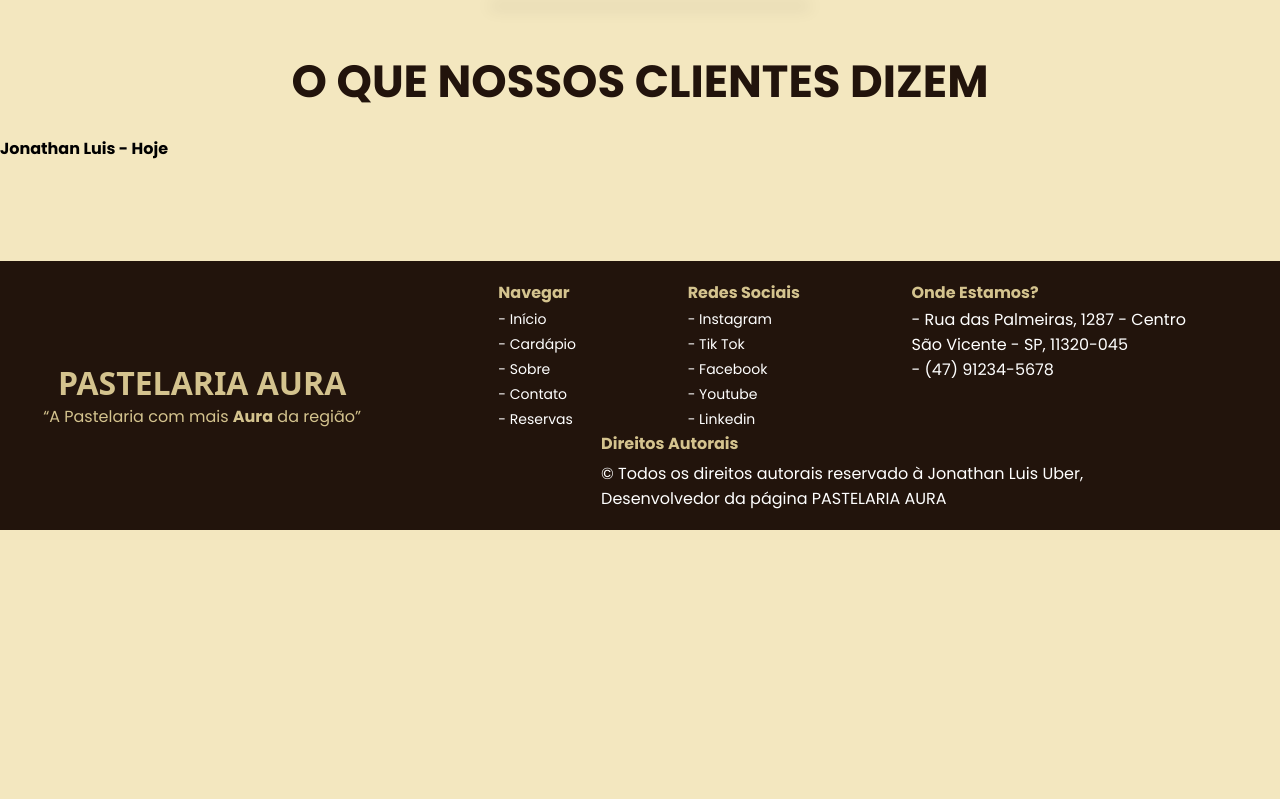
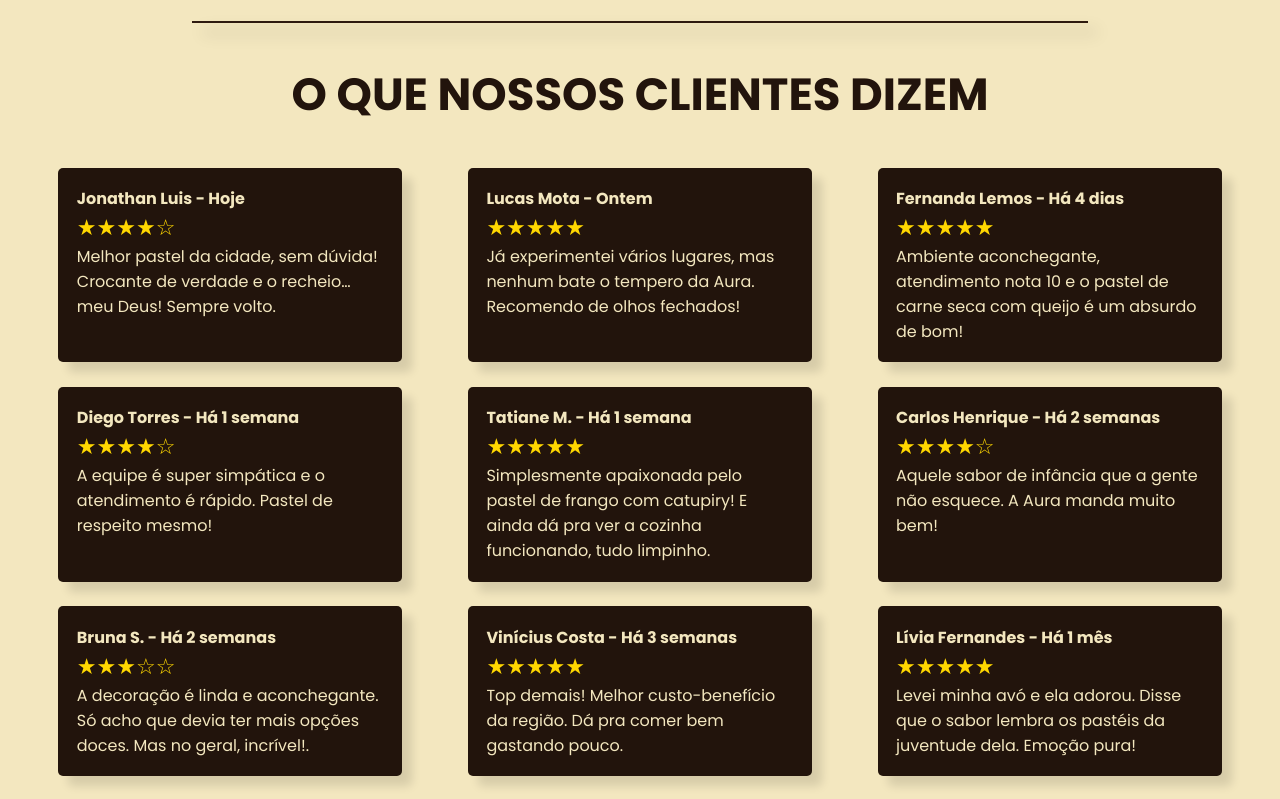
Before and after one commit to jonathan7gb/Restaurante-Aura, a plain HTML site: page Sobre/index.html in a window 1280 px wide. Shown: the part 2041-2840 px from the top of the page. Before the commit the page ends 2571 px from the top, so only its background shows below. Drawn offline with nearby package versions, Linux system fonts and the light colour scheme; a web font is replaced by a local one.

Commit message:
style: faz algumas estilizações na aba sobre

```diff
--- a/Sobre/index.html
+++ b/Sobre/index.html
@@ -91,16 +91,65 @@
             </div>
         </div>
 
-        <div class="linhaMenor">
+        <div class="linhaMaior">
             <div class="linha"></div>
         </div>
 
         <div class="avaliacaoClientes" data-aos="fade-up">
             <h1>O QUE NOSSOS CLIENTES DIZEM</h1>
-            <div class="containerComentarios">
+            <div class="containerComentarios" data-aos="fade-up">
                 <div class="comentario">
                     <h4>Jonathan Luis - Hoje</h4>
-                    <p></p>
+                    <div class="estrela">★★★★☆</div>
+                    <p>Melhor pastel da cidade, sem dúvida! Crocante de verdade e o recheio… meu Deus! Sempre volto.</p>
+                </div>
+
+                <div class="comentario">
+                    <h4>Lucas Mota - Ontem</h4>
+                    <div class="estrela">★★★★★</div>
+                    <p>Já experimentei vários lugares, mas nenhum bate o tempero da Aura. Recomendo de olhos fechados!</p>
+                </div>
+
+                <div class="comentario">
+                    <h4>Fernanda Lemos - Há 4 dias</h4>
+                    <div class="estrela">★★★★★</div>
+                    <p>Ambiente aconchegante, atendimento nota 10 e o pastel de carne seca com queijo é um absurdo de bom!</p>
+                </div>
+
+                <div class="comentario" data-aos="fade-up">
+                    <h4>Diego Torres - Há 1 semana</h4>
+                    <div class="estrela">★★★★☆</div>
+                    <p>A equipe é super simpática e o atendimento é rápido. Pastel de respeito mesmo!</p>
+                </div>
+
+                <div class="comentario" data-aos="fade-up">
+                    <h4>Tatiane M. - Há 1 semana</h4>
+                    <div class="estrela">★★★★★</div>
+                    <p>Simplesmente apaixonada pelo pastel de frango com catupiry! E ainda dá pra ver a cozinha funcionando, tudo limpinho.</p>
+                </div>
+
+                <div class="comentario" data-aos="fade-up">
+                    <h4>Carlos Henrique - Há 2 semanas</h4>
+                    <div class="estrela">★★★★☆</div>
+                    <p>Aquele sabor de infância que a gente não esquece. A Aura manda muito bem!</p>
+                </div>
+
+                <div class="comentario" data-aos="fade-up">
+                    <h4>Bruna S. - Há 2 semanas</h4>
+                    <div class="estrela">★★★☆☆</div>
+                    <p>A decoração é linda e aconchegante. Só acho que devia ter mais opções doces. Mas no geral, incrível!.</p>
+                </div>
+
+                <div class="comentario" data-aos="fade-up">
+                    <h4>Vinícius Costa - Há 3 semanas</h4>
+                    <div class="estrela">★★★★★</div>
+                    <p>Top demais! Melhor custo-benefício da região. Dá pra comer bem gastando pouco.</p>
+                </div>
+
+                <div class="comentario" data-aos="fade-up">
+                    <h4>Lívia Fernandes - Há 1 mês</h4>
+                    <div class="estrela">★★★★★</div>
+                    <p>Levei minha avó e ela adorou. Disse que o sabor lembra os pastéis da juventude dela. Emoção pura!</p>
                 </div>
             </div>
         </div>
--- a/style.css
+++ b/style.css
@@ -1265,8 +1265,33 @@
 .avaliacaoClientes h1{
     display: flex;
     justify-content: center;
-    margin-bottom: 1.5%;
+    margin-bottom: 3%;
     color: #22140c;
     font-size: 45px;
-    margin-top: 4%;
+    margin-top: 3%;
 }
+
+.estrela {
+    color: gold;
+    font-size: 22px;
+}
+
+.containerComentarios{
+    display: flex;
+    flex-flow: row wrap;
+    justify-content: space-around;
+    margin-left: 2%;
+    margin-right: 2%;
+}
+
+.containerComentarios .comentario{
+    display: flex;
+    flex-direction: column;
+    width: 25%;
+    background-color: #22140c;
+    color: #f3e7bf;
+    border-radius: 5px;
+    padding: 1.5%;
+    box-shadow: 10px 10px 10px rgba(0, 0, 0, 0.119);
+    margin-bottom: 2%;
+}
```
Also changed, not shown: 1 other file.
